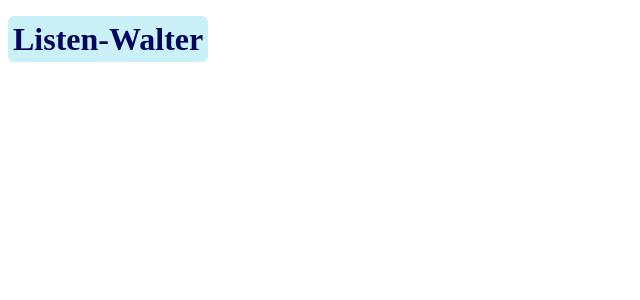
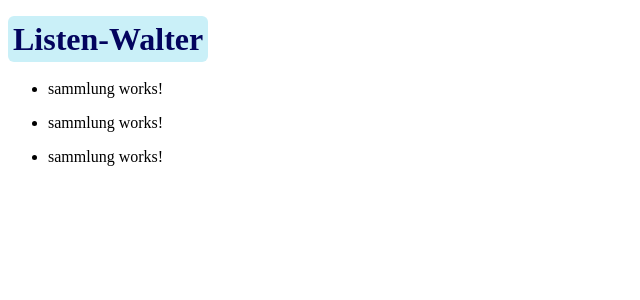
Before and after one commit to gocklkatz/listen-walter, an Angular app: page / in a window 1280 px wide. Shown: the top 300 px of the page, without its empty margins (0-640 px from the left). Built offline with nearby package versions, Linux system fonts and the light colour scheme.

Commit message:
Sammlung und Sammlungen Komponeten

```diff
--- a/src/app/app.component.html
+++ b/src/app/app.component.html
@@ -1 +1,2 @@
 <app-header />
+<app-sammlungen />
--- a/src/app/app.component.ts
+++ b/src/app/app.component.ts
@@ -1,9 +1,10 @@
 import { Component } from '@angular/core';
 import { HeaderComponent } from "./header/header.component";
+import { SammlungenComponent } from "./sammlungen/sammlungen.component";
 
 @Component({
   selector: 'app-root',
-  imports: [HeaderComponent],
+  imports: [HeaderComponent, SammlungenComponent],
   templateUrl: './app.component.html',
   styleUrl: './app.component.css'
 })
--- /dev/null
+++ b/src/app/sammlung/sammlung.component.html
@@ -0,0 +1 @@
+<p>sammlung works!</p>
--- /dev/null
+++ b/src/app/sammlungen/sammlungen.component.html
@@ -0,0 +1,5 @@
+<ul>
+    @for(sammlung of sammlungen; track sammlung) {
+    <li><app-sammlung /></li>
+    }
+</ul>
--- /dev/null
+++ b/src/app/sammlungen/sammlungen.component.ts
@@ -0,0 +1,18 @@
+import { Component } from '@angular/core';
+import { SammlungComponent } from "../sammlung/sammlung.component";
+
+@Component({
+  selector: 'app-sammlungen',
+  imports: [SammlungComponent],
+  templateUrl: './sammlungen.component.html',
+  styleUrl: './sammlungen.component.css'
+})
+export class SammlungenComponent {
+  sammlungen:string[] = [];
+
+  constructor() {
+    this.sammlungen.push("Sammlung1");
+    this.sammlungen.push("Sammlung2");
+    this.sammlungen.push("Sammlung3");
+  }
+}
```
Also changed, not shown: src/app/sammlung/sammlung.component.ts (added, +11 -0 lines), src/app/sammlung/sammlung.component.css (added), src/app/sammlungen/sammlungen.component.css (added), 2 other files (tests, documents, lock files or other folders).
